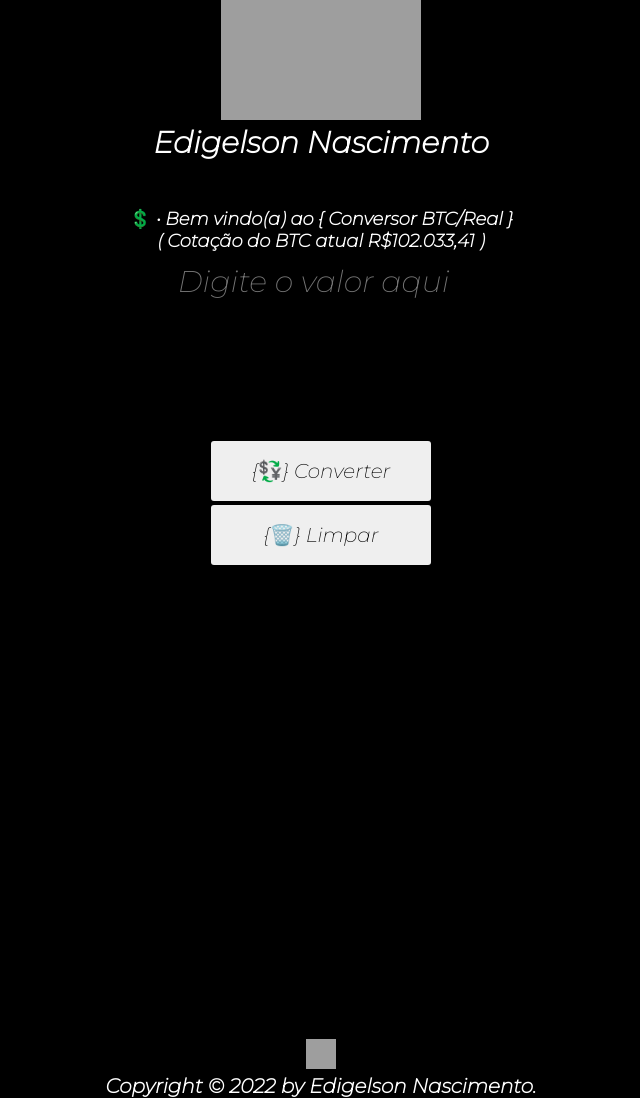
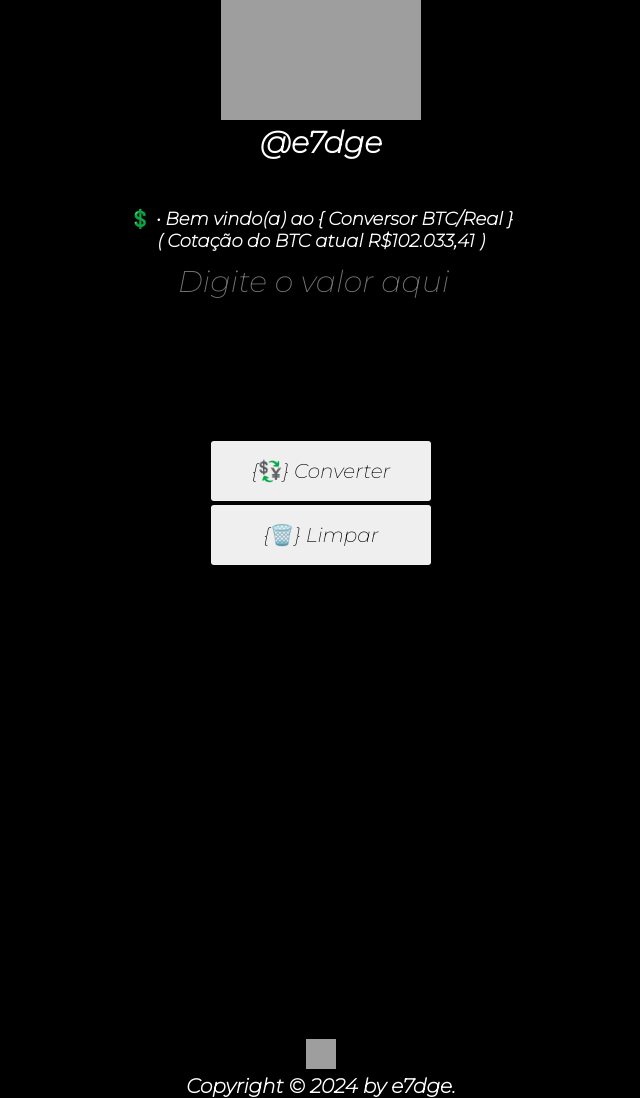
Before and after one commit to edigelson-nascimento/conversordemoeda, a plain HTML site: page index.html in a window 1280 px wide. Shown: the part 80-1178 px from the top of the page, without its empty margins (319-959 px from the left). Drawn offline with Linux system fonts and the light colour scheme; grey boxes are pictures that could not be loaded.

Commit message:
Atualizar o index.html

```diff
--- a/index.html
+++ b/index.html
@@ -12,7 +12,7 @@
  <link rel="icon" type="image/png" sizes="32x32" href="./favicon-32x32.png">
  <link rel="icon" type="image/png" sizes="16x16" href="./favicon-16x16.png">
  <link rel="manifest" href="./site.webmanifest">
-   <title>Edigelson Nascimento { Conversor de Moeda }</title>
+   <title>{ Conversor de Moeda }</title>
   </head>
 
  <header>
@@ -147,8 +147,8 @@ li {
 </style>
 
    <center>
-     <main><img src="https://e7dge.github.io/portfolio/logo.png" alt="Edigelson Nascimento" width="200px" height="200px"/></main></center>
-   <h1>Edigelson Nascimento</h1><br>
+     <main><img src="https://e7dge.github.io/portfolio/logo.png" alt="ed" width="200px" height="200px"/></main></center>
+   <h1>@e7dge</h1><br>
    <h2>💲 • Bem vindo(a) ao { Conversor BTC/Real }<p>( Cotação do BTC atual R$102.033,41 )</p></h2>
   </header>
   <br>
@@ -203,8 +203,8 @@ li {
   </div>
 
   <footer><!-- Créditos -->
-   <h4><img src="https://edigelsonnascimento.com.br/logo.png" alt="Edigelson Nascimento" width="30px" height="30px"/>
-  <p>Copyright © 2022 by Edigelson Nascimento.</p></h4>
+   <h4><img src="https://e7dge.xyz/logo.png" alt="Edigelson Nascimento" width="30px" height="30px"/>
+  <p>Copyright © 2024 by e7dge.</p></h4>
  </footer>
 
   </body>
```
